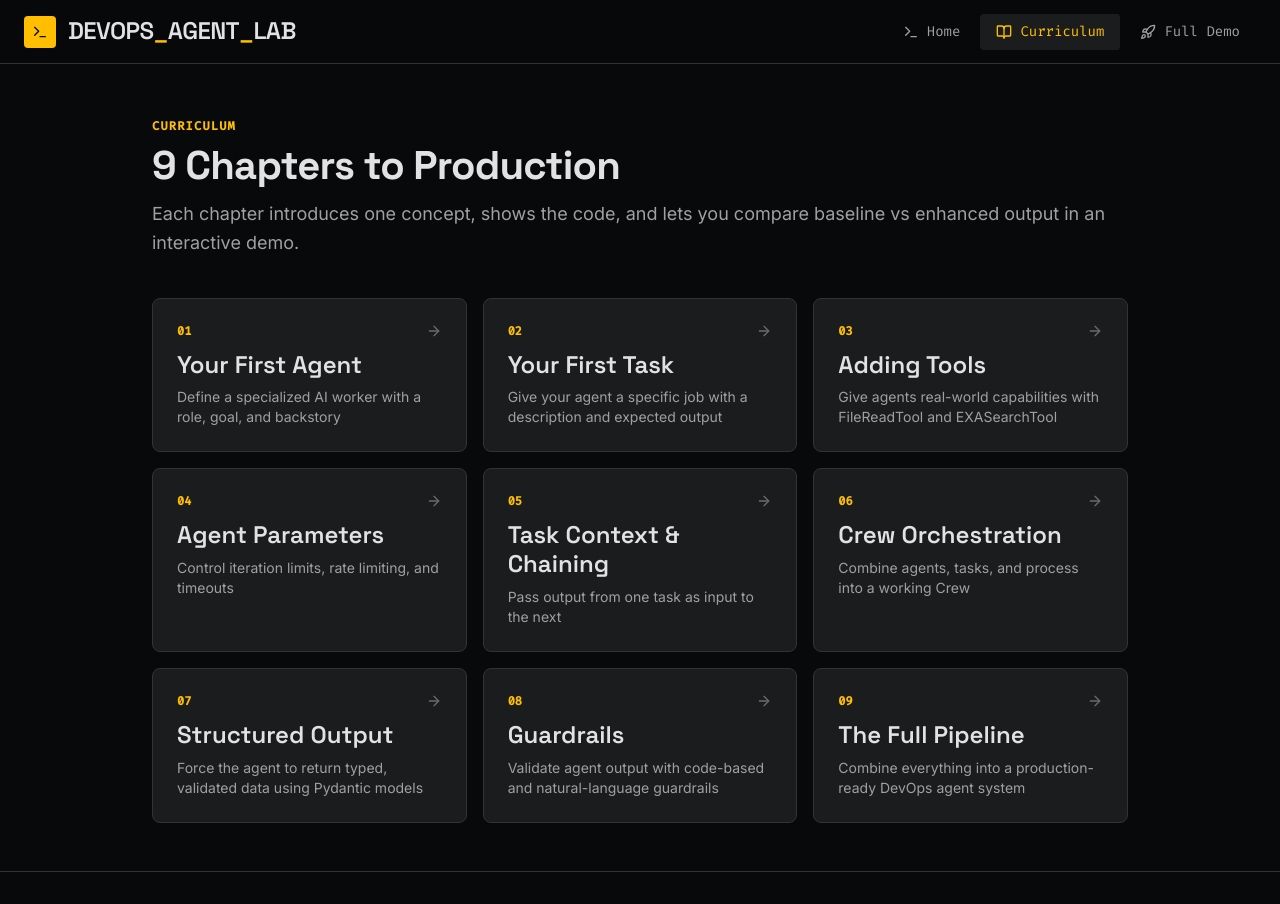
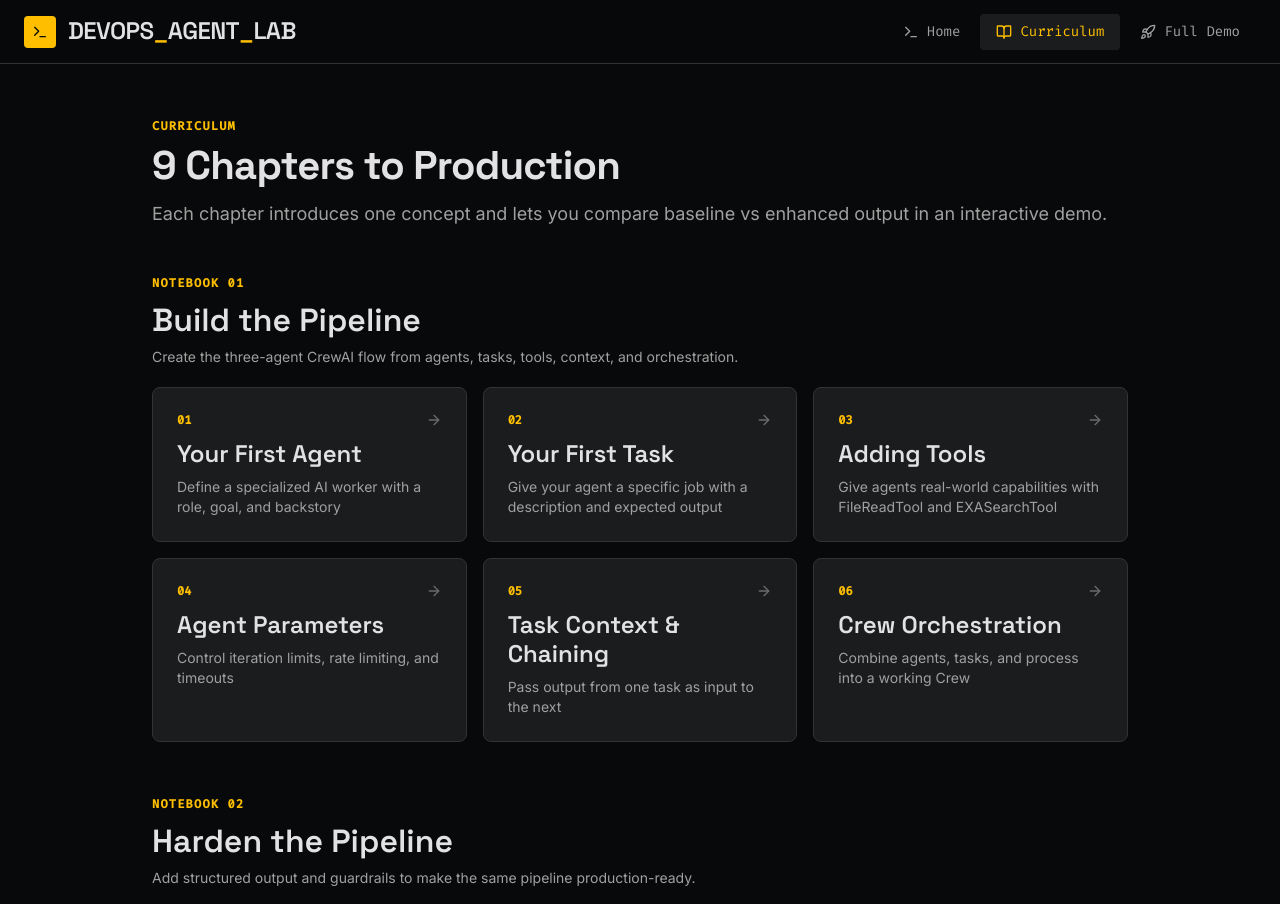
Before and after one commit to ishandutta0098/devops-engineering-agent, a Next.js app in the folder web/: page /curriculum in a window 1280 px wide. Shown: the top 904 px of the page. Built offline with nearby package versions, Linux system fonts and the light colour scheme.

Commit message:
Group curriculum by notebook phase

```diff
--- a/web/app/curriculum/page.tsx
+++ b/web/app/curriculum/page.tsx
@@ -1,6 +1,21 @@
 import Link from "next/link";
 import { ArrowRight } from "lucide-react";
 import { chapters } from "@/lib/registry";
+
+const phaseGroups = [
+  {
+    phase: "Notebook 01",
+    title: "Build the Pipeline",
+    description: "Create the three-agent CrewAI flow from agents, tasks, tools, context, and orchestration.",
+    chapters: chapters.filter((chapter) => chapter.phase === "Notebook 01"),
+  },
+  {
+    phase: "Notebook 02",
+    title: "Harden the Pipeline",
+    description: "Add structured output and guardrails to make the same pipeline production-ready.",
+    chapters: chapters.filter((chapter) => chapter.phase === "Notebook 02"),
+  },
+];
 
 export default function CurriculumPage() {
   return (
@@ -13,13 +28,28 @@ export default function CurriculumPage() {
           9 Chapters to Production
         </h1>
         <p className="font-body text-body-lg text-gray2 mt-3">
-          Each chapter introduces one concept, shows the code, and lets you
-          compare baseline vs enhanced output in an interactive demo.
+          Each chapter introduces one concept and lets you compare baseline vs
+          enhanced output in an interactive demo.
+        </p>
+      </div>
+
+      <div className="space-y-12">
+        {phaseGroups.map((group) => (
+          <section key={group.phase}>
+            <div className="mb-5">
+              <span className="font-code text-amber text-label-caps uppercase tracking-widest">
+                {group.phase}
+              </span>
+              <h2 className="font-headline text-headline-md text-ink mt-2">
+                {group.title}
+              </h2>
+              <p className="font-body text-sm text-gray2 mt-2">
+                {group.description}
               </p>
             </div>
 
             <div className="grid gap-4 md:grid-cols-2 lg:grid-cols-3">
-        {chapters.map((ch) => (
+              {group.chapters.map((ch) => (
                 <Link
                   key={ch.slug}
                   href={`/curriculum/${ch.slug}`}
@@ -40,6 +70,9 @@ export default function CurriculumPage() {
                 </Link>
               ))}
             </div>
+          </section>
+        ))}
+      </div>
     </div>
   );
 }
```
Lines whose indentation alone changed are shown as unchanged.
